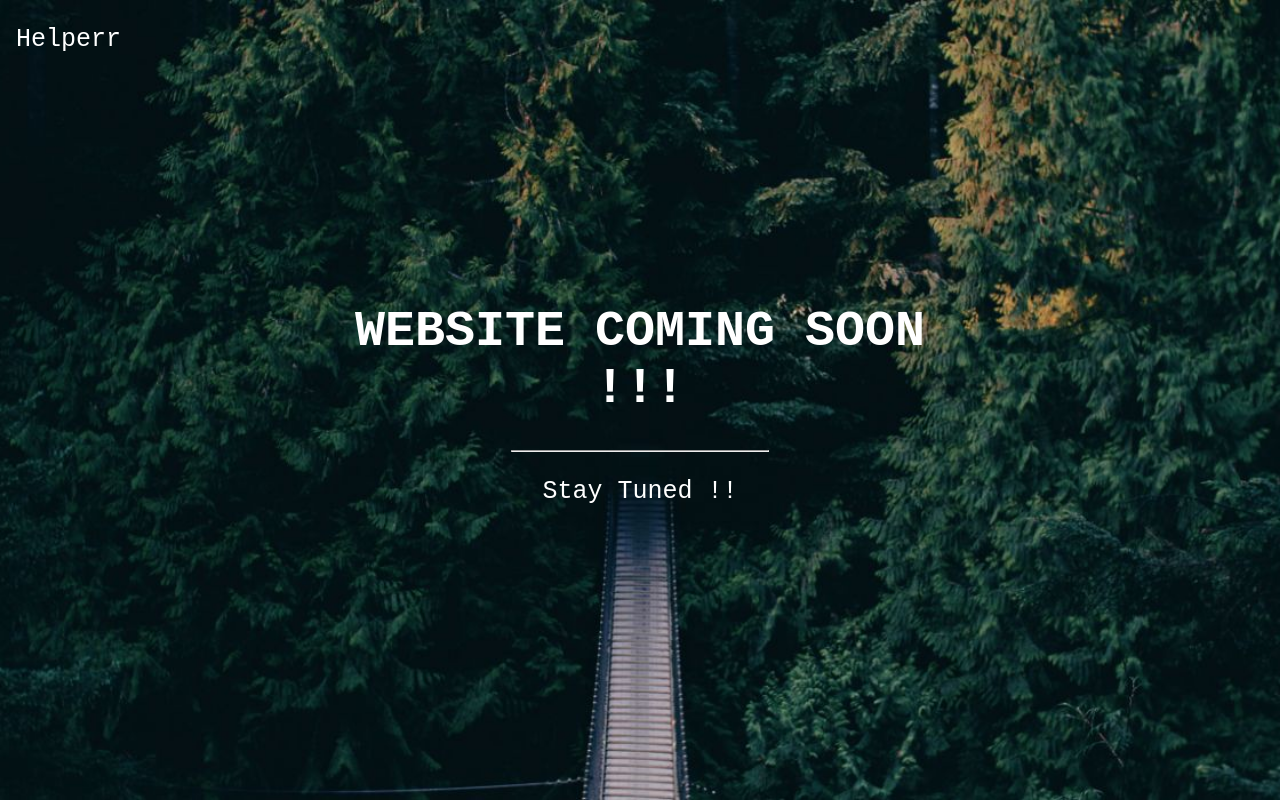
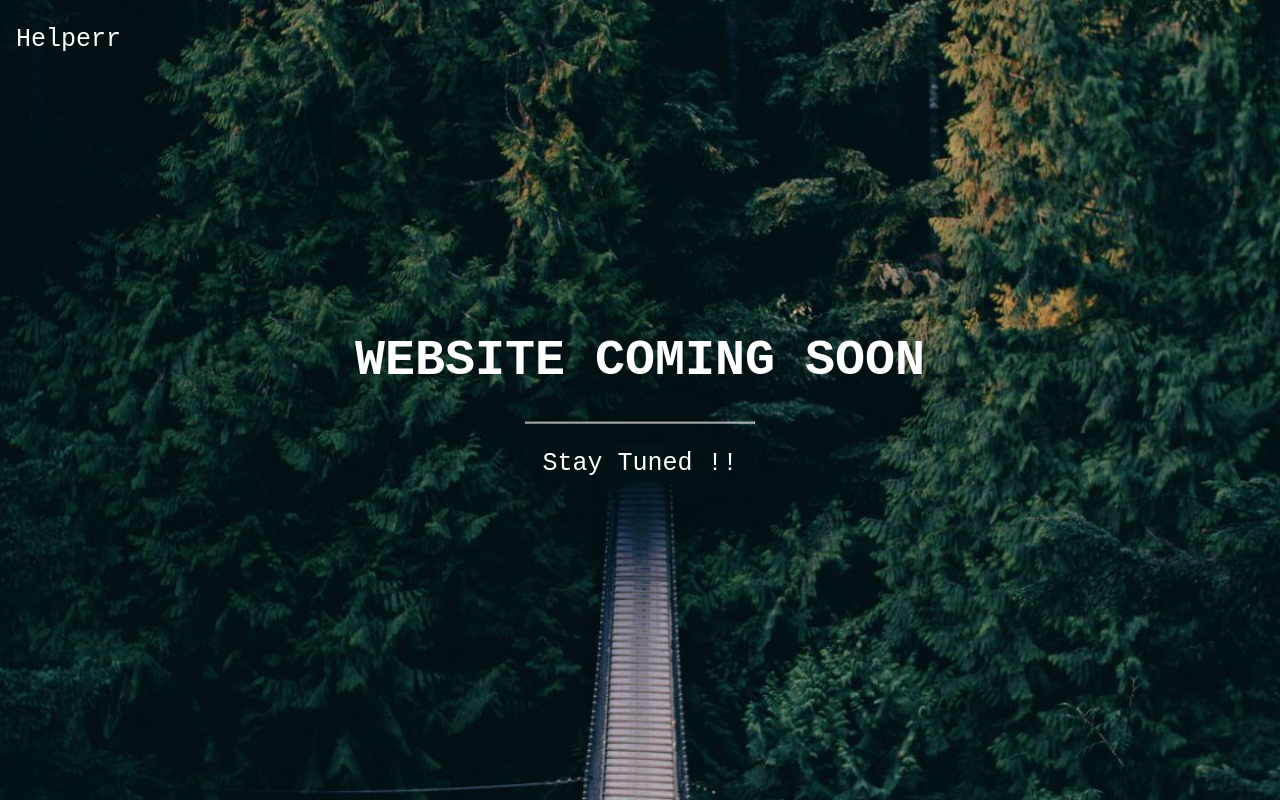
Before and after one commit to Hosting-Api/helperr, a plain HTML site: page index.html in a window 1280 px wide. Drawn offline with Linux system fonts and the light colour scheme.

Commit message:
Update index.html

```diff
--- a/index.html
+++ b/index.html
@@ -49,7 +49,7 @@ hr {
     <p>Helperr</p>
   </div>
   <div class="middle">
-    <h1>WEBSITE COMING SOON !!!</h1>
+    <h1>WEBSITE COMING SOON </h1>
     <hr>
     <p>Stay Tuned !!</p>
   </div>
```
